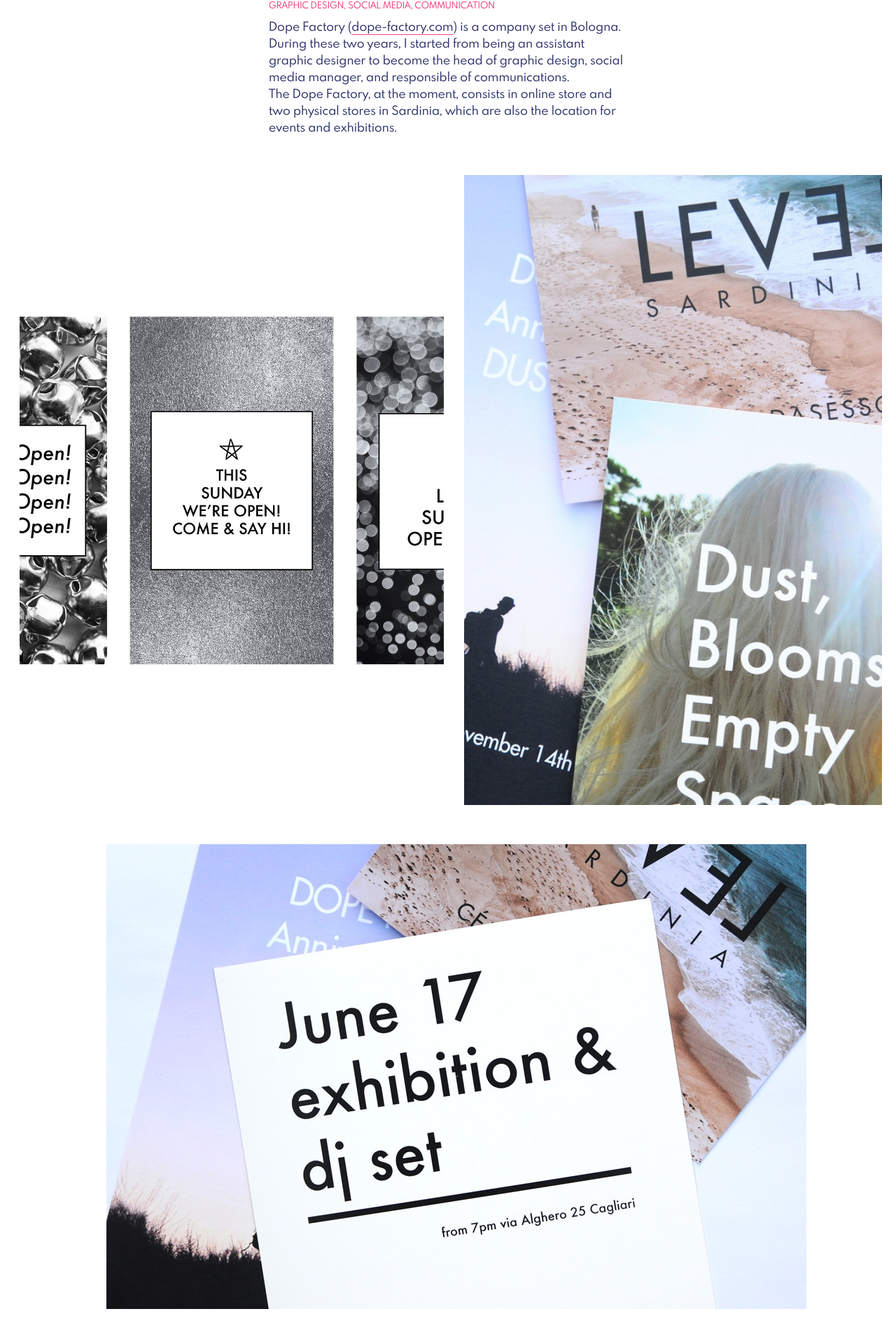
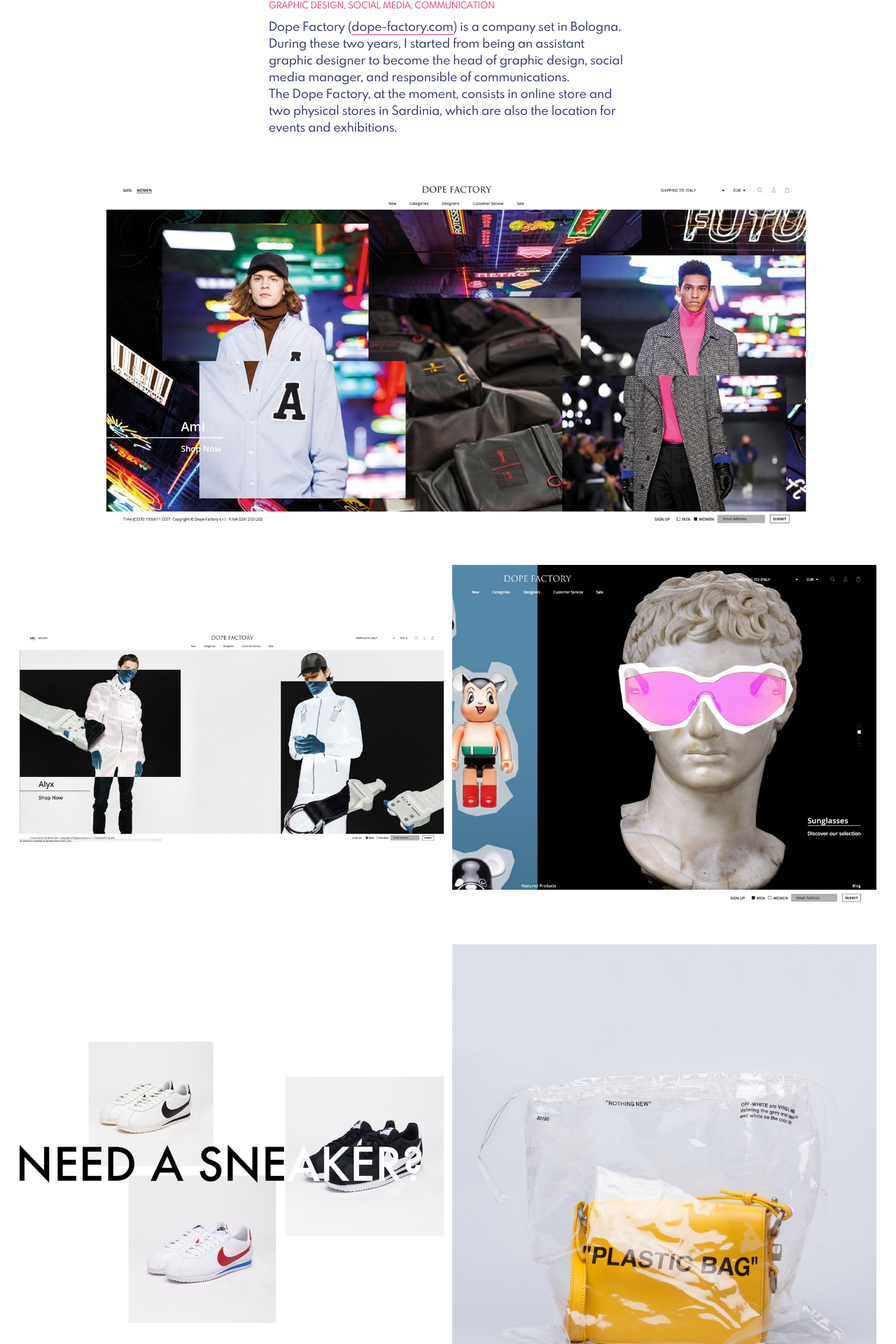
Before and after one commit to rzecchini/annaelle, a Jekyll site: the page built from _pages/visual.html, in a window 1280 px wide. Shown: the part 357-2277 px from the top of the page at 70% size. Built offline with Jekyll 4.4.1, drawn with Linux system fonts in a browser that asks for light colours; some web fonts are replaced.

Commit message:
feat: update visual project

```diff
--- a/_pages/visual.html
+++ b/_pages/visual.html
@@ -13,6 +13,13 @@
     </header>
 
     <main>
+      <div class="full"><img src="/img/anna-lanaro-dope-home3.jpg" alt="" ></div>
+      <div><img src="/img/anna-lanaro-dope-home4.jpg" alt="" ></div>
+      <div><img src="/img/anna-lanaro-dope-homeglass.jpg" alt="" ></div>
+      <div><img src="/img/anna-lanaro-dope-sneaker.jpg" alt="" ></div>
+      <div><img src="/img/anna-lanaro-dope-offwhite.jpg" alt="" ></div>
+      <div><img src="/img/anna-lanaro-dope-shoes.jpg" alt="" ></div>
+      <div><img src="/img/anna-lanaro-dope-summersale.jpg" alt="" ></div>
       <div><img src="/img/anna-lanaro-df-3.jpg" alt="" ></div>
       <div><img src="/img/anna-lanaro-df-4.jpg" alt="" ></div>
       <div class="full"><img src="/img/anna-lanaro-df-5.jpg" alt="" ></div>
```
Also changed, not shown: img/anna-lanaro-dope-ggdb.jpg (added), img/anna-lanaro-dope-glasses.jpg (added), img/anna-lanaro-dope-home3.jpg (added), img/anna-lanaro-dope-home4.jpg (added), img/anna-lanaro-dope-homeglass.jpg (added), img/anna-lanaro-dope-jilsander.jpg (added), img/anna-lanaro-dope-offwhite.jpg (added), img/anna-lanaro-dope-shoes.jpg (added), img/anna-lanaro-dope-sneaker.jpg (added), img/anna-lanaro-dope-summersale.jpg (added).
